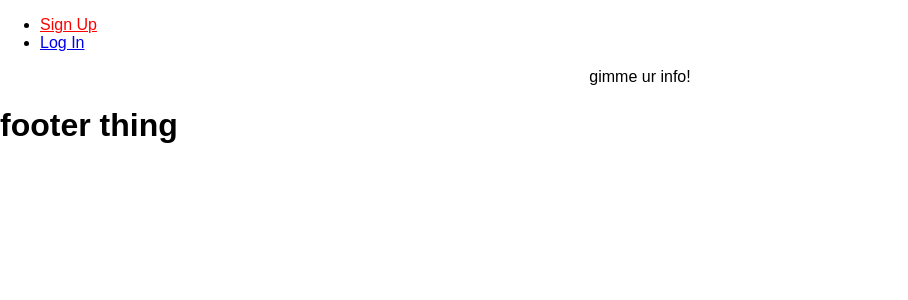
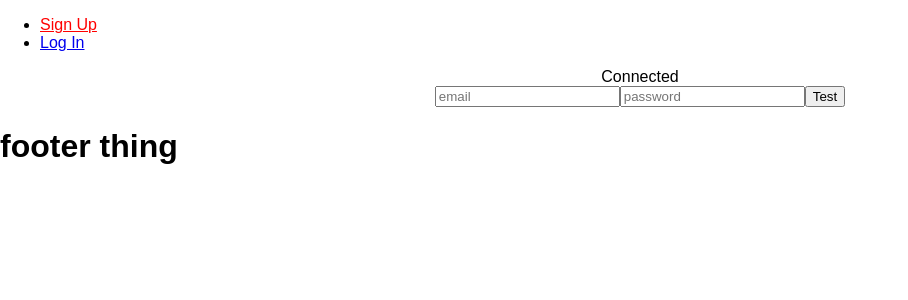
Before and after one commit to BrandonLRobinson1/JobStarter, a React (Create React App) app in the folder my-app/: page /SignUp in a window 1280 px wide. Shown: the top 300 px of the page, without its empty margins (0-908 px from the left). Built offline with nearby package versions, Linux system fonts and the light colour scheme.

Commit message:
home login and signup workin, going to work on back end - still need to fix persist

```diff
--- a/my-app/public/originalApppagetobeRepurposed.js
+++ b/my-app/public/originalApppagetobeRepurposed.js
@@ -8,7 +8,7 @@ class App extends React.Component {
     super(props);
     this.state = {
       email: '',
-      password: ''
+      password: '',
     }
   }
 
@@ -53,6 +53,7 @@ class App extends React.Component {
 
 
     console.log(this.state)
+
   }
 
 
--- a/my-app/src/components/SignUp.js
+++ b/my-app/src/components/SignUp.js
@@ -1,15 +1,111 @@
 import React from 'react';
-// import { BrowserRouter, Match, Miss } from 'react-router';
-// import App from '../App.js'
+import axios from 'axios';
+import LogIn from './LogIn';
+
+import {
+  BrowserRouter as Router,
+  Route,
+  browserHistory,
+  Redirect
+  //Match
+} from 'react-router-dom'
 
 // import axios from 'axios';
 
-const SignUp = () => {
-  return (
-    <div className="App">
-      gimme ur info!
-    </div>
-  );
+class SignUp extends React.Component {
+  constructor( props ){
+    super( props );
+    this.state = {
+      email: '',
+      password: '',
+      goToLogIn: false
+    }
+  }
+
+  readyForLogIn(){
+    this.setState({
+      goToLogIn: true
+    });
+  }
+
+  sendInfo(event){
+    //alert('A email was submitted: ' + this.state.email);
+    event.preventDefault();
+
+    axios.post( 'http://localhost:8888/test123',
+      this.state
+    )
+    .then( data => {
+      console.log('axios sent');
+      console.log(data);
+    } )
+    .catch( err => {
+      console.log('caught');
+      console.log(err);
+      // reload page with err message ONCE reload is working <=========
+    } );
+
+      console.log(this.readyForLogIn, 'r4l');
+      this.readyForLogIn();  // <==== need to move inside axios then
+
+  }
+
+  onChange(event) {
+    event.preventDefault();
+    var state = this.state; // will even work with nested state
+
+    // works but if i need to adjust size of form beyond two fields it wont work
+    //event.target.placeholder === 'email' ? state.email = event.target.value : state.password = event.target.value
+
+    if (event.target.placeholder === 'email') {
+      state.email = event.target.value
+      this.setState({
+      email: state.email,
+    })
+
+    }
+    if (event.target.placeholder === 'password') {
+      state.password = event.target.value
+      this.setState({
+      password: state.password //Number(state.password) // password must be a string
+    })
+    }
+
+
+    console.log(this.state)
+  }
+
+
+  render() {
+    console.log(localStorage, 'local storage')
+    console.log(this.props, ' prop')
+    console.log(window.sessionStorage)
+    console.log(location.pathname)
+    console.log(this.props.location, ' is this a refresh, or not')
+
+    if(this.state.goToLogIn){
+      return(
+        <Router history={browserHistory}>
+          <div>
+            <h5>success please sign in</h5>
+            <Redirect to="/LogIn" />
+            <Route path="/LogIn" component={LogIn}/>
+          </div>
+        </Router>
+        )
+    } else {
+    return (
+      <div className="App">
+        Connected
+        <form onSubmit={ this.sendInfo.bind(this) }>
+          <input type='text' placeholder='email' className="inputEmail" onChange={ this.onChange.bind(this) } value={ this.state.email } required></input>
+          <input type='text' placeholder='password' className="inputPasswird" onChange={ this.onChange.bind(this) }  value={ this.state.password } required></input>
+          <input type='submit' value='Test'></input>
+        </form>
+      </div>
+    )
+    }
+  }
 }
 
 export default SignUp;
```
Also changed, not shown: my-app/src/App.js (+3 -4 lines), my-app/src/components/Nav.js (deleted, +0 -85 lines), my-app/src/index.js (+21 -0 lines).
